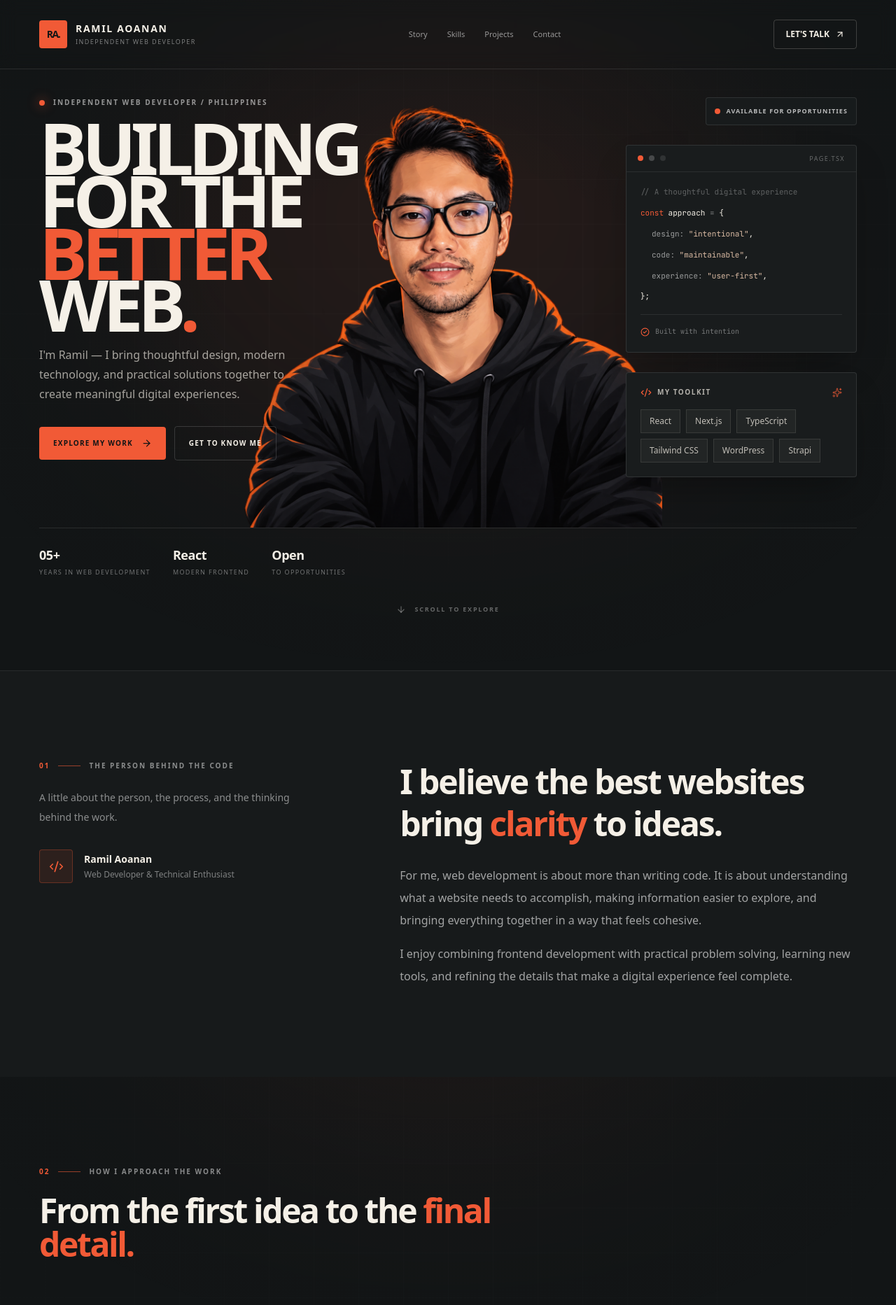
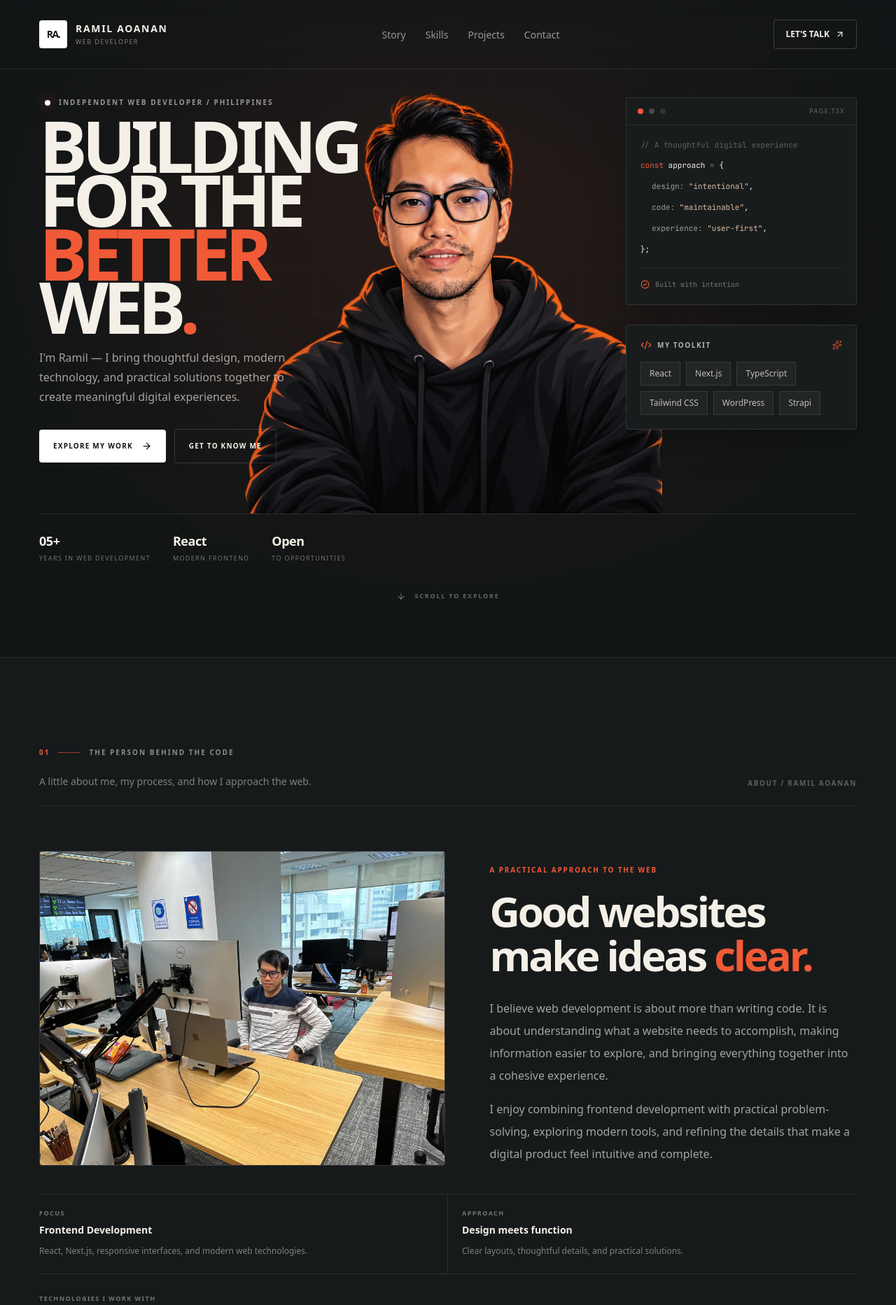
Before and after one commit to ramilinator/cinematic-hero, a Next.js app: page / in a window 1280 px wide. Shown: the top 1865 px of the page at 70% size. Built offline with nearby package versions, Linux system fonts and the light colour scheme.

Commit message:
layout improvements 8

```diff
--- a/components/portfolio/Contact.tsx
+++ b/components/portfolio/Contact.tsx
@@ -86,7 +86,7 @@ export default function ContactForm() {
         <button
           type="submit"
           disabled={isSending}
-          className="inline-flex items-center gap-3 whitespace-nowrap rounded-sm bg-[#F15A36] px-5 py-4 text-[10px] font-bold uppercase tracking-[0.13em] text-[#121516] transition-colors hover:bg-[#F5F0E7]"
+          className="inline-flex items-center gap-3 whitespace-nowrap rounded-sm bg-white px-5 py-4 text-[10px] font-bold uppercase tracking-[0.13em] text-[#121516] transition-colors hover:bg-[#F5F0E7]"
         >
           <Mail size={15} className="shrink-0" />
           {isSending ? "Sending message..." : "Send a message"}
--- a/components/portfolio/Hero.tsx
+++ b/components/portfolio/Hero.tsx
@@ -105,14 +105,14 @@ export default function PortfolioHeroDark() {
           {/* LEFT CONTENT */}
           <div className="relative z-20 flex flex-col items-start">
             <div className="max-w-[520px]">
-              <div className="ss-hero-kicker mb-5 flex items-center gap-3">
-                <span className="size-2 rounded-full bg-[#F15A36] shadow-[0_0_16px_rgba(241,90,54,.7)]" />
+              <div className="ss-hero-kicker mb-4 ml-2 flex items-center gap-3">
+                <span className="size-2 rounded-full bg-white shadow-[0_0_16px_rgba(241,90,54,.7)]" />
                 <span className="text-[10px] font-semibold uppercase tracking-[0.2em] text-white/55">
                   Independent Web Developer / Philippines
                 </span>
               </div>
 
-              <h1 className="ss-reveal max-w-[720px] text-[clamp(3.4rem,8vw,7.7rem)] font-black uppercase leading-[0.73] tracking-[-0.075em]">
+              <h1 className="ss-reveal max-w-[720px] text-[clamp(3.4rem,8vw,7.7rem)] font-black uppercase leading-[0.75] tracking-[-0.075em]">
                 Building
                 <br />
                 for the <span className="text-[#F15A36]">better</span>
@@ -130,7 +130,7 @@ export default function PortfolioHeroDark() {
               <div className="ss-reveal mt-8 flex flex-wrap items-center gap-3">
                 <Link
                   href="#work"
-                  className="group inline-flex items-center gap-3 rounded-sm bg-[#F15A36] px-5 py-4 text-[10px] font-bold uppercase tracking-[0.12em] text-[#121516] transition-colors hover:bg-[#F5F0E7]"
+                  className="group inline-flex items-center gap-3 rounded-sm bg-white px-5 py-4 text-[10px] font-bold uppercase tracking-[0.12em] text-[#121516] transition-colors"
                 >
                   Explore my work
                   <ArrowRight
@@ -166,13 +166,6 @@ export default function PortfolioHeroDark() {
 
           {/* RIGHT CONTENT */}
           <div className="absolute bottom-10 flex flex-col items-center gap-7 md:relative md:bottom-auto md:mt-0 md:items-end">
-            <div className="z-20 flex items-center gap-2 rounded-sm border border-white/10 bg-[#191C1D]/90 px-3 py-3 backdrop-blur-md">
-              <span className="size-2 rounded-full bg-[#F15A36]" />
-              <span className="text-[9px] font-semibold uppercase tracking-[0.12em] text-white/70">
-                Available for opportunities
-              </span>
-            </div>
-
             {/* CODE CARD */}
 
             <div className="relative hidden w-full max-w-[330px] overflow-hidden rounded-sm border border-white/10 bg-[#191C1D] shadow-2xl shadow-black/30 sm:block">
--- a/components/portfolio/Navbar.tsx
+++ b/components/portfolio/Navbar.tsx
@@ -9,14 +9,6 @@ import {
   Menu,
   X,
 } from "lucide-react";
-
-const navigation = [
-  { label: "Home", href: "#home" },
-  { label: "About", href: "#about" },
-  { label: "Projects", href: "#projects" },
-  { label: "Skills", href: "#skills" },
-  { label: "Contact", href: "#contact" },
-];
 
 export default function Navbar() {
   const [menuOpen, setMenuOpen] = useState(false);
@@ -43,7 +35,7 @@ export default function Navbar() {
         aria-label="Ramil Aoanan home"
         className="group flex shrink-0 items-center gap-3"
       >
-        <span className="flex size-10 items-center justify-center rounded-sm bg-[#F15A36] text-sm font-black tracking-[-0.1em] text-[#121516] transition-transform duration-300 group-hover:rotate-[-5deg]">
+        <span className="flex size-10 items-center justify-center rounded-sm bg-white text-sm font-black tracking-[-0.1em] text-[#121516] transition-transform duration-300 group-hover:rotate-[-5deg]">
           RA.
         </span>
 
@@ -52,35 +44,35 @@ export default function Navbar() {
             RAMIL AOANAN
           </span>
           <span className="mt-1 text-[8px] font-medium uppercase tracking-[0.16em] text-white/45 sm:text-[9px]">
-            Independent Web Developer
+            Web Developer
           </span>
         </span>
       </Link>
       <nav
         aria-label="Main navigation"
-        className="hidden items-center gap-7 md:flex"
+        className="hidden items-center gap-7 md:flex text-[14px]"
       >
         <Link
           href="#story"
-          className="text-[11px] font-medium text-white/55 transition-colors hover:text-[#F5F0E7]"
+          className="font-medium text-white/55 transition-colors hover:text-[#F5F0E7]"
         >
           Story
         </Link>
         <Link
           href="#skills"
-          className="text-[11px] font-medium text-white/55 transition-colors hover:text-[#F5F0E7]"
+          className="font-medium text-white/55 transition-colors hover:text-[#F5F0E7]"
         >
           Skills
         </Link>
         <Link
           href="#work"
-          className="text-[11px] font-medium text-white/55 transition-colors hover:text-[#F5F0E7]"
+          className="font-medium text-white/55 transition-colors hover:text-[#F5F0E7]"
         >
           Projects
         </Link>
         <Link
           href="#contact"
-          className="text-[11px] font-medium text-white/55 transition-colors hover:text-[#F5F0E7]"
+          className="font-medium text-white/55 transition-colors hover:text-[#F5F0E7]"
         >
           Contact
         </Link>
--- a/components/portfolio/StoryScene.tsx
+++ b/components/portfolio/StoryScene.tsx
@@ -191,7 +191,7 @@ function BrandMark() {
       aria-label="Ramil Aoanan home"
       className="group flex shrink-0 items-center gap-3"
     >
-      <span className="flex size-10 items-center justify-center rounded-sm bg-[#F15A36] text-sm font-black tracking-[-0.1em] text-[#121516] transition-transform duration-300 group-hover:rotate-[-5deg]">
+      <span className="flex size-10 items-center justify-center rounded-sm bg-white text-sm font-black tracking-[-0.1em] text-[#121516] transition-transform duration-300 group-hover:rotate-[-5deg]">
         RA.
       </span>
 
@@ -427,51 +427,124 @@ export default function StoryScenes() {
         />
         <div className="absolute inset-0 bg-[radial-gradient(ellipse_at_center,transparent_35%,#121516_100%)]" />
       </div>
+
       {/* Story introduction */}
       <section
         id="story"
         className="relative border-t border-white/[0.07] bg-[#171A1B] px-5 py-24 sm:px-8 sm:py-32 lg:px-14"
       >
-        <div className="mx-auto grid max-w-[1320px] gap-12 lg:grid-cols-[0.8fr_1.2fr] lg:gap-20">
-          <div className="ss-reveal">
-            <SectionLabel number="01">The person behind the code</SectionLabel>
-            <p className="max-w-sm text-sm leading-7 text-white/50">
-              A little about the person, the process, and the thinking behind
-              the work.
-            </p>
+        <div className="mx-auto max-w-[1320px]">
+          {/* Section heading */}
+          <div className="mb-12 flex flex-col gap-4 border-b border-white/10 pb-6 sm:flex-row sm:items-end sm:justify-between lg:mb-16">
+            <div>
+              <SectionLabel number="01">
+                The person behind the code
+              </SectionLabel>
+              <p className="mt-4 text-sm text-white/45">
+                A little about me, my process, and how I approach the web.
+              </p>
+            </div>
 
-            <div className="mt-8 flex items-center gap-4">
-              <div className="flex size-12 items-center justify-center rounded-sm border border-[#F15A36]/30 bg-[#F15A36]/10 text-[#F15A36]">
-                <Code2 size={21} />
+            <span className="text-[10px] font-bold uppercase tracking-[0.16em] text-white/30">
+              ABOUT / RAMIL AOANAN
+            </span>
+          </div>
+
+          {/* Main editorial layout */}
+          <div className="grid items-start gap-10 lg:grid-cols-[1.05fr_0.95fr] lg:gap-16">
+            {/* Left: portrait and identity */}
+            <div className="ss-reveal min-w-0">
+              <div className="group relative h-[300px] w-full overflow-hidden rounded-sm border border-white/[0.08] bg-[#202425] sm:h-[380px] lg:h-[450px]">
+                <Image
+                  src="/images/developer.jpg"
+                  alt="Ramil Aoanan, web developer"
+                  fill
+                  sizes="(max-width: 1023px) 100vw, 55vw"
+                  className="object-cover object-center transition-transform duration-700 ease-out group-hover:scale-[1.03]"
+                />
               </div>
-              <div>
-                <p className="text-sm font-bold">Ramil Aoanan</p>
-                <p className="mt-1 text-xs text-white/45">
-                  Web Developer & Technical Enthusiast
-                </p>
-              </div>
+            </div>
+
+            {/* Right: introduction and details */}
+            <div className="ss-reveal lg:pt-5">
+              <p className="text-[10px] font-bold uppercase tracking-[0.18em] text-[#F15A36]">
+                A PRACTICAL APPROACH TO THE WEB
+              </p>
+
+              <h2 className="mt-5 max-w-2xl text-4xl font-black leading-[1.05] tracking-[-0.055em] text-[#F5F0E7] sm:text-5xl xl:text-6xl">
+                Good websites make ideas{" "}
+                <span className="text-[#F15A36]">clear.</span>
+              </h2>
+
+              <p className="mt-7 max-w-xl text-sm leading-8 text-white/60 sm:text-base">
+                I believe web development is about more than writing code. It is
+                about understanding what a website needs to accomplish, making
+                information easier to explore, and bringing everything together
+                into a cohesive experience.
+              </p>
+
+              <p className="mt-4 max-w-xl text-sm leading-8 text-white/60 sm:text-base">
+                I enjoy combining frontend development with practical
+                problem-solving, exploring modern tools, and refining the
+                details that make a digital product feel intuitive and complete.
+              </p>
+            </div>
+          </div>
+          {/* Key details */}
+          <div className="mt-10 grid grid-cols-1 border-y border-white/10 sm:grid-cols-2">
+            <div className="border-b border-white/10 py-5 sm:border-r sm:border-b-0 sm:pr-5">
+              <p className="text-[9px] font-bold uppercase tracking-[0.16em] text-white/40">
+                Focus
+              </p>
+              <p className="mt-2 text-sm font-semibold text-[#F5F0E7]">
+                Frontend Development
+              </p>
+              <p className="mt-2 text-xs leading-6 text-white/45">
+                React, Next.js, responsive interfaces, and modern web
+                technologies.
+              </p>
+            </div>
+
+            <div className="py-5 sm:pl-5">
+              <p className="text-[9px] font-bold uppercase tracking-[0.16em] text-white/40">
+                Approach
+              </p>
+              <p className="mt-2 text-sm font-semibold text-[#F5F0E7]">
+                Design meets function
+              </p>
+              <p className="mt-2 text-xs leading-6 text-white/45">
+                Clear layouts, thoughtful details, and practical solutions.
+              </p>
             </div>
           </div>
 
-          <div className="ss-reveal">
-            <h2 className="max-w-3xl text-3xl font-black leading-tight tracking-[-0.045em] sm:text-5xl">
-              I believe the best websites bring{" "}
-              <span className="text-[#F15A36]">clarity</span> to ideas.
-            </h2>
-            <p className="mt-7 max-w-2xl text-sm leading-8 text-white/60 sm:text-base">
-              For me, web development is about more than writing code. It is
-              about understanding what a website needs to accomplish, making
-              information easier to explore, and bringing everything together in
-              a way that feels cohesive.
+          {/* Technologies */}
+          <div className="mt-7">
+            <p className="mb-3 text-[9px] font-bold uppercase tracking-[0.16em] text-white/40">
+              Technologies I work with
             </p>
-            <p className="mt-4 max-w-2xl text-sm leading-8 text-white/60 sm:text-base">
-              I enjoy combining frontend development with practical problem
-              solving, learning new tools, and refining the details that make a
-              digital experience feel complete.
-            </p>
+
+            <div className="flex flex-wrap gap-2">
+              {[
+                "React",
+                "Next.js",
+                "JavaScript",
+                "Tailwind CSS",
+                "WordPress",
+                "Strapi",
+              ].map((technology) => (
+                <span
+                  key={technology}
+                  className="rounded-sm border border-white/10 px-3 py-2 text-[10px] font-medium text-white/65 transition-colors hover:border-[#F15A36]/50 hover:text-[#F15A36]"
+                >
+                  {technology}
+                </span>
+              ))}
+            </div>
           </div>
         </div>
       </section>
+
       {/* Story scenes */}
       <section className="relative px-5 py-24 sm:px-8 sm:py-32 lg:px-14">
         <div className="mx-auto max-w-[1320px]">
```
Also changed, not shown: public/images/developer.jpg (added).
